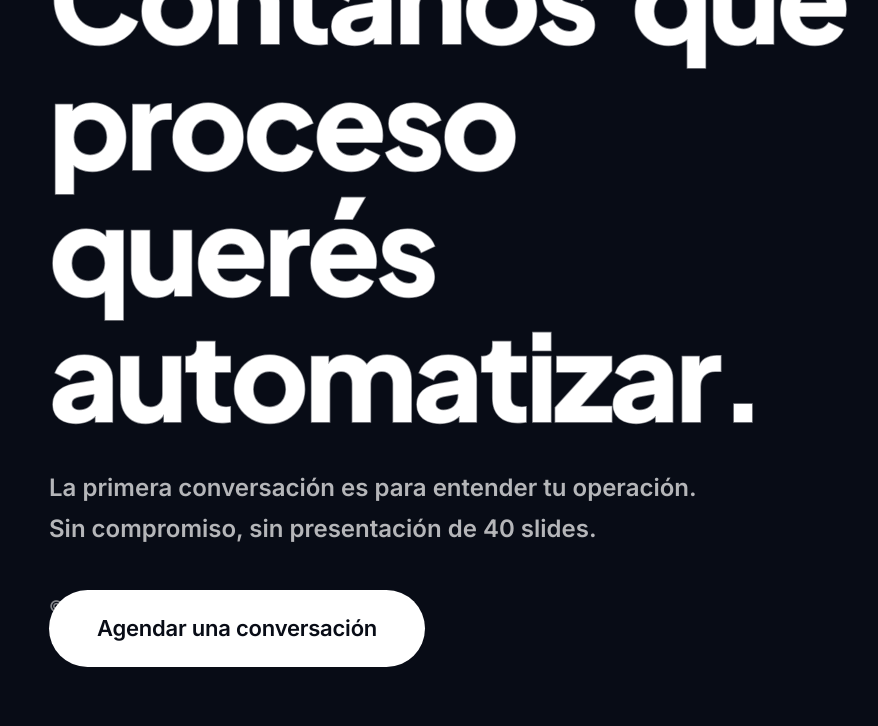
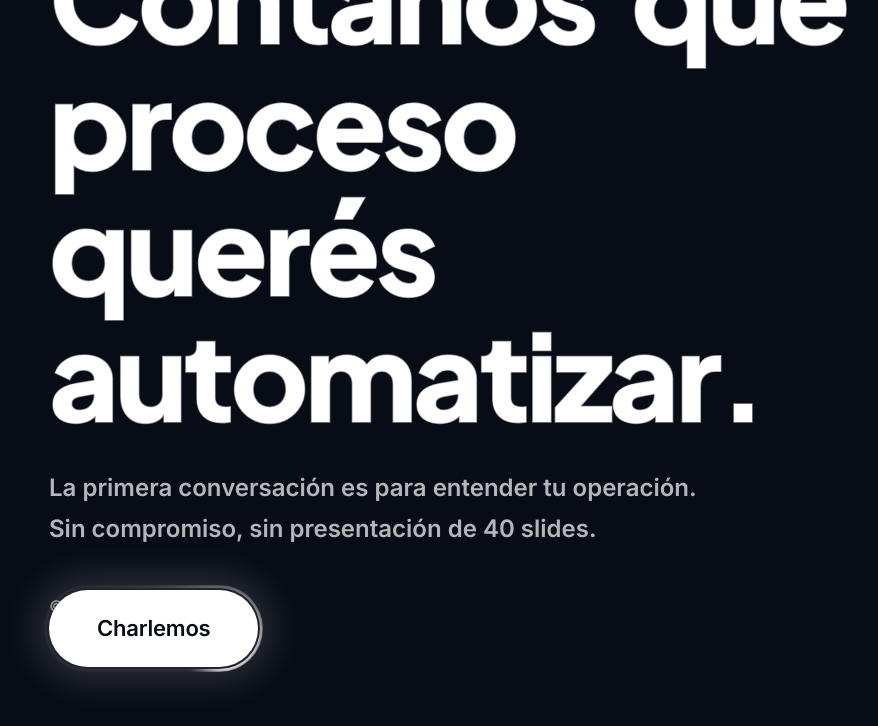
Before and after one commit to KevinVinograd/proyect-showcase, a React (Vite) app: page / in a window 1280 px wide. Shown: the part 9893-10619 px from the top of the page, without its empty margins (145-1023 px from the left). Built offline with nearby package versions, Linux system fonts and the light colour scheme.

Commit message:
feat: button living glow + CTA copy update
Add perimeter comet wave (conic-gradient + mask-composite) and static
ambient halo to default Button variant. Update CTA copy to "Charlemos".

Co-Authored-By: Claude Opus 4.6 (1M context) <noreply@anthropic.com>

```diff
--- a/src/components/sections/contact.tsx
+++ b/src/components/sections/contact.tsx
@@ -81,7 +81,7 @@ export function Contact() {
             <div className="flex gap-[var(--sp-4)] mt-[var(--sp-10)] max-md:flex-col max-md:items-stretch">
               <Button asChild size="xl">
                 <a href="mailto:hola@kij.dev">
-                  Agendar una conversación
+                  Charlemos
                 </a>
               </Button>
             </div>
@@ -124,7 +124,7 @@ export function Contact() {
             <div className="flex gap-[var(--sp-4)] mt-[var(--sp-10)] max-md:flex-col max-md:items-stretch">
               <Button asChild size="xl">
                 <a href="mailto:hola@kij.dev">
-                  Agendar una conversación
+                  Charlemos
                 </a>
               </Button>
             </div>
--- a/src/components/ui/button.tsx
+++ b/src/components/ui/button.tsx
@@ -2,6 +2,7 @@
 import * as React from "react"
 import { Slot } from "@radix-ui/react-slot"
 import { cva, type VariantProps } from "class-variance-authority"
+import { motion, useReducedMotion } from "framer-motion"
 
 import { cn } from "@/lib/utils"
 
@@ -27,6 +28,39 @@ const buttonVariants = cva(
   }
 )
 
+/* ─── Living glow: static ambient + perimeter wave (default variant only) ─── */
+
+function GlowLayers({ reducedMotion }: { reducedMotion: boolean | null }) {
+  return (
+    <>
+      {/* Static ambient — soft white halo, no animation */}
+      <span
+        aria-hidden
+        className="pointer-events-none absolute rounded-full"
+        style={{ inset: "-14px", background: "white", filter: "blur(18px)", opacity: 0.14 }}
+      />
+      {/* Perimeter wave — sole source of motion (CSS rotation) */}
+      {reducedMotion ? (
+        <span
+          aria-hidden
+          className="btn-wave pointer-events-none absolute rounded-full"
+          style={{ inset: "-5px", padding: "3px", filter: "blur(1px)" }}
+        />
+      ) : (
+        <motion.span
+          aria-hidden
+          className="btn-wave pointer-events-none absolute rounded-full"
+          style={{ inset: "-5px", padding: "3px", filter: "blur(1px)", opacity: 0.9 }}
+          variants={{
+            hover: { opacity: 1 },
+            tap: { opacity: 0.3 },
+          }}
+        />
+      )}
+    </>
+  )
+}
+
 export interface ButtonProps
   extends React.ButtonHTMLAttributes<HTMLButtonElement>,
     VariantProps<typeof buttonVariants> {
@@ -36,6 +70,30 @@ export interface ButtonProps
 const Button = React.forwardRef<HTMLButtonElement, ButtonProps>(
   ({ className, variant, size, asChild = false, ...props }, ref) => {
     const Comp = asChild ? Slot : "button"
+    const isDefault = (variant ?? "default") === "default"
+    const reducedMotion = useReducedMotion()
+
+    if (isDefault) {
+      return (
+        <motion.span
+          className="relative inline-flex overflow-visible"
+          whileHover="hover"
+          whileTap="tap"
+        >
+          <GlowLayers reducedMotion={reducedMotion} />
+          <Comp
+            className={cn(
+              buttonVariants({ variant, size }),
+              "relative z-10",
+              className
+            )}
+            ref={ref}
+            {...props}
+          />
+        </motion.span>
+      )
+    }
+
     return (
       <Comp
         className={cn(
--- a/src/index.css
+++ b/src/index.css
@@ -238,10 +238,53 @@ body {
   animation: marquee 60s linear infinite;
 }
 
+/* — BUTTON PERIMETER WAVE — */
+@property --glow-angle {
+  syntax: "<angle>";
+  initial-value: 0deg;
+  inherits: false;
+}
+
+@keyframes glow-rotate {
+  to { --glow-angle: 360deg; }
+}
+
+.btn-wave {
+  background:
+    conic-gradient(
+      from var(--glow-angle),
+      transparent 0%,
+      transparent 46%,
+      rgba(255, 255, 255, 0.03) 52%,
+      rgba(255, 255, 255, 0.08) 62%,
+      rgba(255, 255, 255, 0.18) 72%,
+      rgba(255, 255, 255, 0.4) 82%,
+      rgba(255, 255, 255, 0.85) 91%,
+      rgba(255, 255, 255, 0.95) 95%,
+      rgba(255, 255, 255, 0.3) 98%,
+      transparent 100%
+    ),
+    rgba(255, 255, 255, 0.05);
+  animation: glow-rotate 5s linear infinite;
+  -webkit-mask:
+    linear-gradient(#fff 0 0) content-box,
+    linear-gradient(#fff 0 0);
+  mask:
+    linear-gradient(#fff 0 0) content-box,
+    linear-gradient(#fff 0 0);
+  -webkit-mask-composite: xor;
+  mask-composite: exclude;
+}
+
 /* — REDUCED MOTION — */
 @media (prefers-reduced-motion: reduce) {
   .animate-marquee {
     animation: none;
+  }
+
+  .btn-wave {
+    animation: none;
+    background: rgba(255, 255, 255, 0.1);
   }
 }
 
```
